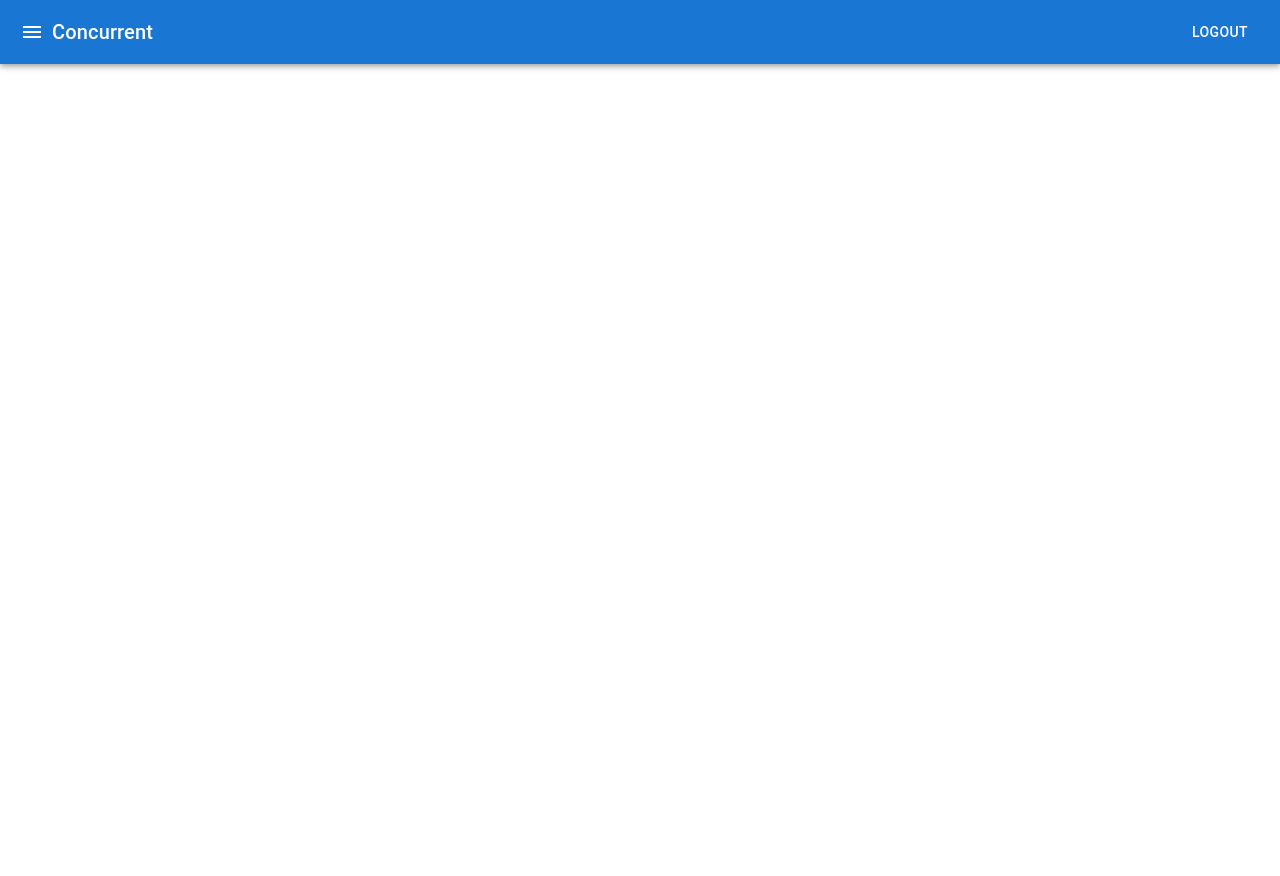
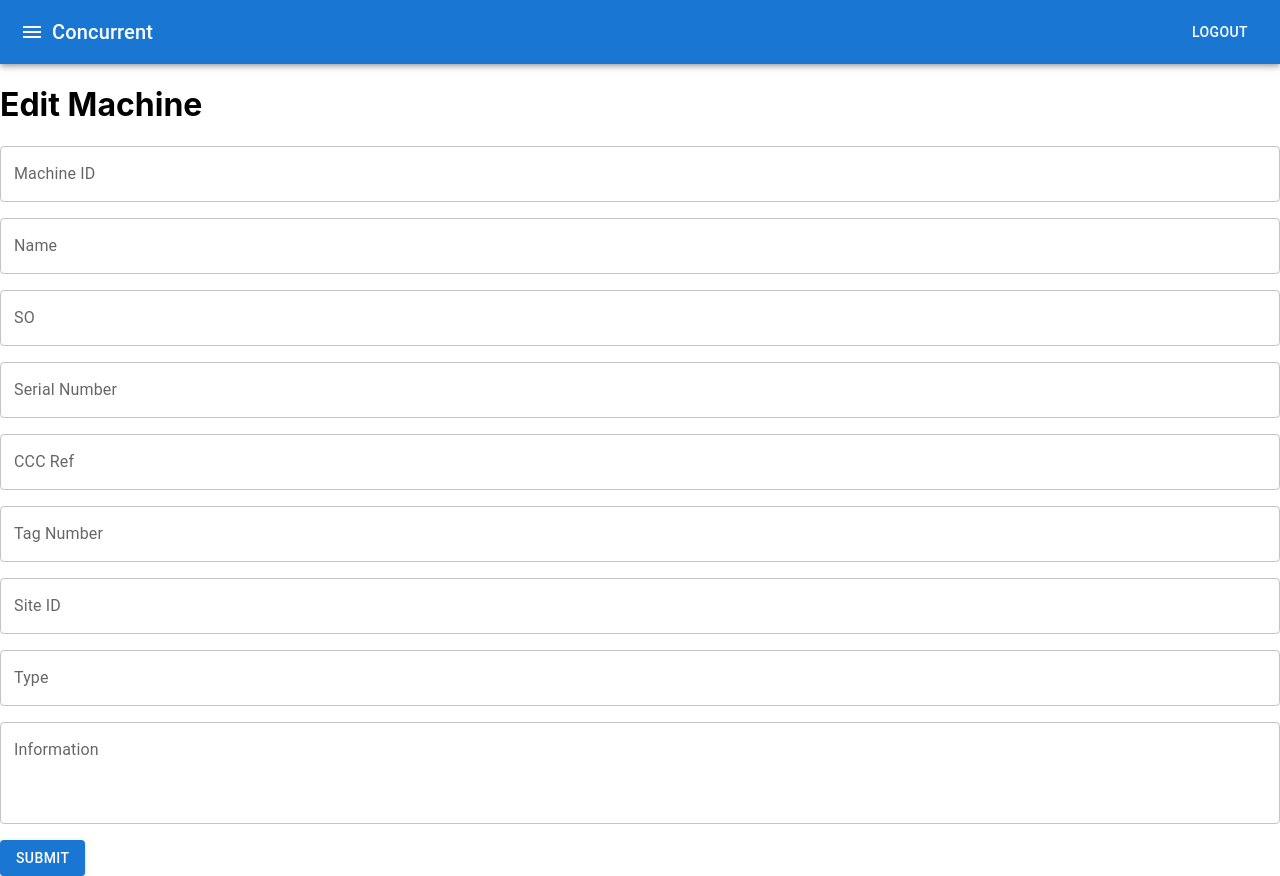
Before and after one commit to vmpb/machine-management, a React (Create React App) app in the folder frontend/: page /machines/1/edit in a window 1280 px wide. Before the commit this address had no page. Before the commit the page ends 800 px from the top, so only its background shows below. Built offline with nearby package versions, Linux system fonts and the light colour scheme; sample sign-in values are in the browser's storage.

Commit message:
machineedit,navbar,app

```diff
--- a/frontend/package.json
+++ b/frontend/package.json
@@ -13,6 +13,8 @@
     "axios": "^1.3.4",
     "react": "^18.2.0",
     "react-dom": "^18.2.0",
+    "react-hook-form": "^7.43.9",
+    "react-query": "^3.39.3",
     "react-router-dom": "^6.10.0",
     "react-scripts": "5.0.1",
     "web-vitals": "^2.1.4"
--- a/frontend/src/App.js
+++ b/frontend/src/App.js
@@ -12,6 +12,7 @@ import Sidenav from './components/Sidenav';
 import Login from './components/Login';
 import PrivateLayout from './components/PrivateLayout';
 import Register from './components/Register';
+import MachineEdit from './components/MachineEdit';
 
 // Import components for hardware components and software here
 
@@ -46,11 +47,13 @@ function App() {
 
 
 
+
+
   return (
     <Router>
       <div className="App">
         <Sidenav handleDrawerToggle={handleDrawerToggle} drawerOpen={drawerOpen} isLoggedIn={isLoggedIn} />
-        <Navbar onHamburgerClick={handleDrawerToggle} isLoggedIn={isLoggedIn} />
+        <Navbar onHamburgerClick={handleDrawerToggle} isLoggedIn={isLoggedIn} mb={2} />
         <Routes>
           <Route path="/login" element={<Login />} />
           <Route path="/register" element={<Register />} />
@@ -66,6 +69,7 @@ function App() {
                 />
               }
             />
+            <Route path="/machines/:id/edit" element={<MachineEdit />} />
             <Route path="/hardware" element={<Hardware />} />
             <Route path="/hardware/:id" element={<HardwareDetails />} />
             <Route path="/software" element={<Software />} />
--- a/frontend/src/components/MachineDetails.js
+++ b/frontend/src/components/MachineDetails.js
@@ -1,7 +1,9 @@
 import React, { useState, useEffect } from 'react';
 import { useParams, useNavigate } from 'react-router-dom';
 import axios from 'axios';
-import { Snackbar, Alert, Paper, TableContainer, Typography, Box, Dialog, DialogTitle, DialogContent, DialogContentText, TextField, DialogActions, Button, Container } from '@mui/material';
+import { Snackbar, Alert, Paper, TableContainer, Typography, Box, Dialog, DialogTitle, DialogContent, DialogContentText, TextField, DialogActions, Button, Container, Divider } from '@mui/material';
+import EditIcon from '@mui/icons-material/Edit';
+import MachineEdit from './MachineEdit';
 import './MachineDetails.css';
 
 const MachineDetails = (props) => {
@@ -14,6 +16,30 @@ const MachineDetails = (props) => {
     const [snackbarOpen, setSnackbarOpen] = useState(false);
     const [messageType, setMessageType] = useState('success');
     const [shake, setShake] = useState(false);
+    const [editModalOpen, setEditModalOpen] = useState(false);
+    const [editDialogOpen, setEditDialogOpen] = useState(false);
+
+    const handleOpenEditDialog = () => {
+        setEditDialogOpen(true);
+    };
+
+    const handleCloseEditDialog = () => {
+        setEditDialogOpen(false);
+    };
+
+    const handleEditClick = () => {
+        setEditModalOpen(true);
+    };
+
+    const handleUpdateMachine = (updatedMachine) => {
+        setMachine(updatedMachine);
+        handleCloseEditDialog();
+    };
+
+
+    const handleEditModalClose = () => {
+        setEditModalOpen(false);
+    };
 
     function handleOpen() {
         setOpen(true);
@@ -37,7 +63,6 @@ const MachineDetails = (props) => {
         if (deleteInput === machine.name) {
             try {
                 await axios.delete(`http://localhost:3001/api/machines/${id}`);
-                // Close the dialog and show the success snackbar
                 setOpen(false);
                 handleSnackbarOpen('success');
                 // Redirect to the machines list page after successful deletion
@@ -84,6 +109,11 @@ const MachineDetails = (props) => {
     return (
         <Container maxWidth="lg">
             <Paper elevation={10} style={{ padding: '1rem' }}>
+                <Divider>
+                    <Typography variant="h4" component="h1" gutterBottom>
+                        {machine.name}
+                    </Typography>
+                </Divider>
                 <Box sx={{
                     display: 'flex',
                     justifyContent: 'space-between',
@@ -91,13 +121,24 @@ const MachineDetails = (props) => {
                     marginBottom: '1rem',
                 }}
                 >
-                    <Typography variant="h4" component="h1" gutterBottom>
-                        {machine.name}
-                    </Typography>
+                    <Button variant="outlined" color="primary" onClick={handleOpenEditDialog}>
+                        Edit
+                    </Button>
                     <Button variant="outlined" color="error" onClick={handleOpen}>
                         Delete Machine
                     </Button>
                 </Box>
+                <Dialog
+                    open={editDialogOpen}
+                    onClose={handleCloseEditDialog}
+                    maxWidth="md"
+                    fullWidth
+                >
+                    <DialogContent>
+                        <MachineEdit machine={machine} onSubmit={handleCloseEditDialog} onMachineUpdate={updatedMachine => handleUpdateMachine(updatedMachine)} />
+                    </DialogContent>
+                </Dialog>
+
                 <Dialog open={open} onClose={handleClose} className={shake ? 'shake' : ''}>
                     <DialogTitle>Confirm Deletion</DialogTitle>
                     <DialogContent>
@@ -152,11 +193,16 @@ const MachineDetails = (props) => {
                     CCCREF: {machine.cccref}
                 </Typography>
                 <Typography variant="subtitle1" gutterBottom>
-                    machineID: {machine.machineID}
+                    machineID: {machine.machineid}
                 </Typography>
-                <Typography variant="h5" component="h2" gutterBottom>
-                    Delivery
+                <Typography variant="subtitle1" gutterBottom>
+                    Informations: {machine.information}
                 </Typography>
+                <Divider>
+                    <Typography variant="h4" component="h1" gutterBottom>
+                        Delivery
+                    </Typography>
+                </Divider>
                 {delivery.length === 0 ? (
                     <Typography variant="body1" component="p" gutterBottom>
                         No deliveries associated with this machine.
--- /dev/null
+++ b/frontend/src/components/MachineEdit.js
@@ -0,0 +1,28 @@
+import React from 'react';
+import MachineForm from './MachineForm';
+import axios from 'axios';
+
+const MachineEdit = ({ machine, onSubmit, onMachineUpdate }) => {
+
+    const handleUpdateMachine = async (updatedMachineData) => {
+        try {
+            const response = await axios.put(`http://localhost:3001/api/machines/${machine.id}`, updatedMachineData);
+            console.log("Response from the server:", response);
+            const updatedMachine = response.data;
+            if (onMachineUpdate) {
+                onMachineUpdate(updatedMachine);
+            }
+        } catch (error) {
+            console.error('Error updating machine:', error);
+        }
+    };
+
+    return (
+        <div>
+            <h1>Edit Machine</h1>
+            <MachineForm initialValues={machine} onSubmit={handleUpdateMachine} />
+        </div>
+    );
+};
+
+export default MachineEdit;
--- /dev/null
+++ b/frontend/src/components/MachineForm.js
@@ -0,0 +1,98 @@
+// src/components/MachineForm.js
+import React from 'react';
+import { useForm } from 'react-hook-form';
+import { Button, TextField, Grid } from '@mui/material';
+
+const MachineForm = ({ initialValues, onSubmit }) => {
+    const { register, handleSubmit, setValue } = useForm({
+        defaultValues: initialValues,
+    });
+
+    React.useEffect(() => {
+        if (initialValues) {
+            for (const [key, value] of Object.entries(initialValues)) {
+                setValue(key, value);
+            }
+        }
+    }, [initialValues, setValue]);
+
+    return (
+        <form onSubmit={handleSubmit(onSubmit)}>
+            <Grid container spacing={2}>
+                <Grid item xs={12}>
+
+                    <TextField
+                        label="Machine ID"
+                        fullWidth
+                        {...register('machineid')}
+                    />
+                </Grid>
+                <Grid item xs={12}>
+                    <TextField
+                        label="Name"
+                        fullWidth
+                        {...register('name')}
+                    />
+                </Grid>
+                <Grid item xs={12}>
+                    <TextField
+                        label="SO"
+                        fullWidth
+                        {...register('so')}
+                    />
+                </Grid>
+                <Grid item xs={12}>
+                    <TextField
+                        label="Serial Number"
+                        fullWidth
+                        {...register('serial_number')}
+                    />
+                </Grid>
+                <Grid item xs={12}>
+                    <TextField
+                        label="CCC Ref"
+                        fullWidth
+                        {...register('cccref')}
+                    />
+                </Grid>
+                <Grid item xs={12}>
+                    <TextField
+                        label="Tag Number"
+                        fullWidth
+                        {...register('tag_number')}
+                    />
+                </Grid>
+                <Grid item xs={12}>
+                    <TextField
+                        label="Site ID"
+                        fullWidth
+                        {...register('siteid')}
+                    />
+                </Grid>
+                <Grid item xs={12}>
+                    <TextField
+                        label="Type"
+                        fullWidth
+                        {...register('type')}
+                    />
+                </Grid>
+                <Grid item xs={12}>
+                    <TextField
+                        label="Information"
+                        fullWidth
+                        multiline
+                        rows={3}
+                        {...register('information')}
+                    />
+                </Grid>
+                <Grid item xs={12}>
+                    <Button variant="contained" color="primary" type="submit">
+                        Submit
+                    </Button>
+                </Grid>
+            </Grid>
+        </form>
+    );
+};
+
+export default MachineForm;
--- a/frontend/src/components/Machines.js
+++ b/frontend/src/components/Machines.js
@@ -1,5 +1,5 @@
 import React, { useState, useEffect } from 'react';
-import { Button, Dialog, DialogTitle, DialogContent, TextField, DialogActions, Container } from '@mui/material';
+import { Button, Dialog, DialogTitle, DialogContent, TextField, DialogActions, Container, Divider } from '@mui/material';
 import axios from 'axios';
 import { Table, TableBody, TableCell, TableContainer, TableHead, TableRow, Paper, Snackbar, Alert } from '@mui/material';
 import { Link } from 'react-router-dom';
@@ -11,8 +11,10 @@ const Machines = () => {
     const [machines, setMachines] = useState([]);
     const [openDialog, setOpenDialog] = useState(false);
     const [nameInputValue, setNameInputValue] = useState('');
+    const [machineidInputValue, setMachineidInputValue] = useState('');
     const [serialNumberInputValue, setSerialNumberInputValue] = useState('');
     const [siteIdInputValue, setSiteIdInputValue] = useState('');
+    const [informationInputValue, setInformationInputValue] = useState('');
     const [tagNumberInputValue, setTagNumberInputValue] = useState('');
     const [typeInputValue, setTypeInputValue] = useState('');
     const [soInputValue, setSoInputValue] = useState('');
@@ -42,6 +44,8 @@ const Machines = () => {
         try {
             await axios.post(API_URL, {
                 name: nameInputValue,
+                machineid: machineidInputValue,
+                information:informationInputValue,
                 serial_number: serialNumberInputValue,
                 siteid: siteIdInputValue,
                 tag_number: tagNumberInputValue || null,
@@ -80,6 +84,17 @@ const Machines = () => {
                 <Dialog open={openDialog} onClose={handleClose}>
                     <DialogTitle>Add Machine</DialogTitle>
                     <DialogContent>
+                        <TextField
+                            id="machineid"
+                            label="machineid"
+                            value={machineidInputValue}
+                            onChange={(e) => setMachineidInputValue(e.target.value)}
+                            fullWidth
+                            margin="normal"
+                            variant="outlined"
+                            required
+                            InputLabelProps={{ shrink: true }}
+                        />
                         <TextField
                             id="name"
                             label="Name"
@@ -153,6 +168,17 @@ const Machines = () => {
                             variant="outlined"
                             InputLabelProps={{ shrink: true }}
                         />
+                        <TextField
+                            id="information"
+                            label="information"
+                            value={informationInputValue}
+                            onChange={(e) => setInformationInputValue(e.target.value)}
+                            fullWidth
+                            margin="normal"
+                            variant="outlined"
+                            required
+                            InputLabelProps={{ shrink: true }}
+                        />
                     </DialogContent>
                     <DialogActions>
                         <Button onClick={handleClose}>Cancel</Button>
@@ -166,6 +192,8 @@ const Machines = () => {
                                 <TableCell>ID</TableCell>
                                 <TableCell>Name</TableCell>
                                 <TableCell>Serial Number</TableCell>
+                                <TableCell>Actions</TableCell>
+
                                 {/* Add other column headers here */}
                             </TableRow>
                         </TableHead>
--- a/frontend/src/components/Navbar.js
+++ b/frontend/src/components/Navbar.js
@@ -11,7 +11,6 @@ function Navbar({ onHamburgerClick, isLoggedIn }) {
 
   const handleLogout = () => {
     localStorage.removeItem('authToken');
-
     navigate('/login');
   };
 
```
Also changed, not shown: 2 other files (tests, documents, lock files or other folders).
